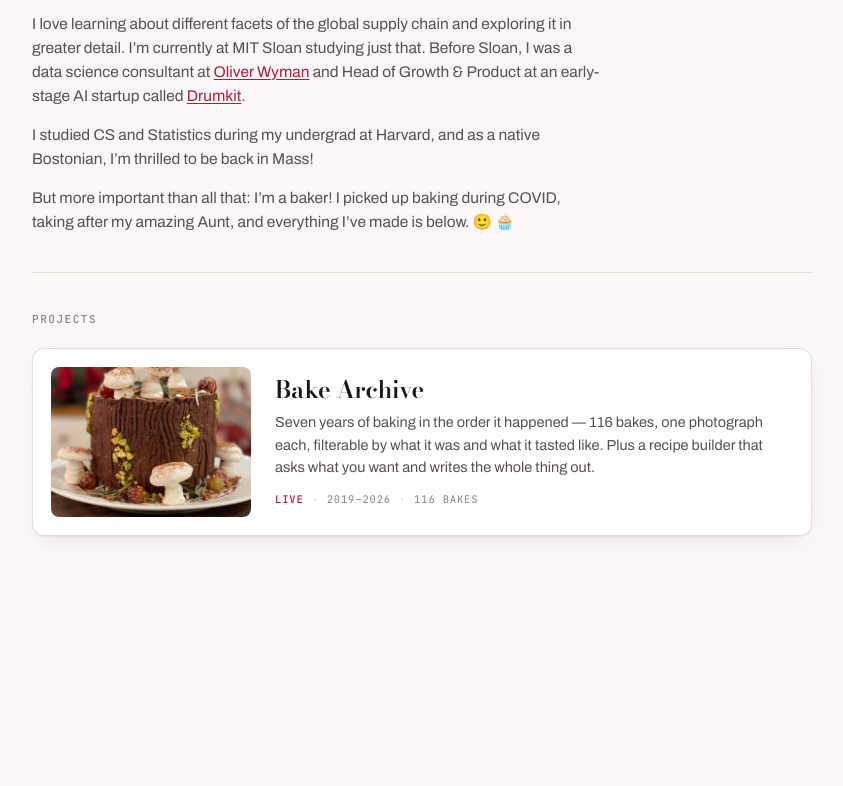
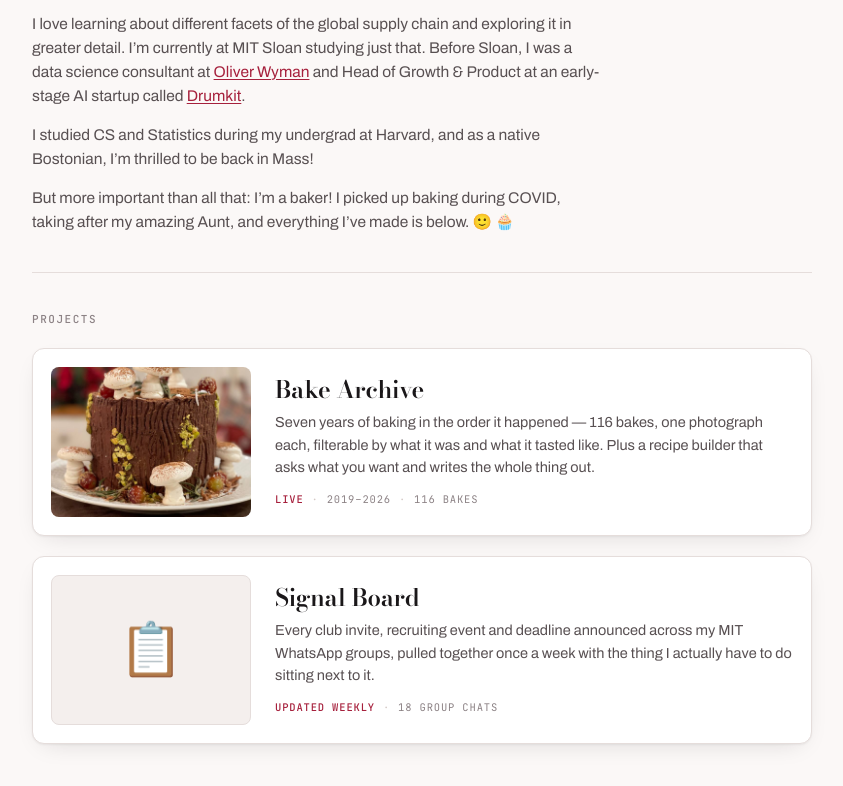
Before and after one commit to akshitharamachandran/akshitharamachandran.github.io, a plain HTML site: page index.html in a window 1280 px wide. Shown: the part 416-1202 px from the top of the page, without its empty margins (218-1061 px from the left). Before the commit the page ends 1042 px from the top, so only its background shows below. Drawn offline with nearby package versions, Linux system fonts and the light colour scheme.

Commit message:
Landing page: add the Signal Board
Co-Authored-By: Claude Opus 5 <noreply@anthropic.com>

```diff
--- a/index.html
+++ b/index.html
@@ -95,6 +95,9 @@ h2{
 .card:hover{box-shadow:var(--shadow-lift); transform:translateY(-2px); border-color:var(--line-2)}
 .card figure{margin:0; aspect-ratio:4/3; overflow:hidden; border-radius:8px; background:var(--surface-2)}
 .card img{width:100%; height:100%; object-fit:cover; display:block}
+/* cards without a photograph get a glyph on the tinted panel instead */
+.card figure.glyph{display:grid; place-items:center; border:1px solid var(--line)}
+.card figure.glyph span{font-size:52px; line-height:1; filter:saturate(.85)}
 .card h3{
   font-family:var(--display); font-weight:600; font-size:24px; line-height:1.1;
   letter-spacing:-.01em; margin:0;
@@ -150,6 +153,16 @@ h2{
           </div>
         </a>
       </li>
+      <li>
+        <a class="card" href="/signal/">
+          <figure class="glyph" aria-hidden="true"><span>&#128203;</span></figure>
+          <div>
+            <h3>Signal Board</h3>
+            <p>Every club invite, recruiting event and deadline announced across my MIT WhatsApp groups, pulled together once a week with the thing I actually have to do sitting next to it.</p>
+            <p class="meta"><b>Updated weekly</b><s>&middot;</s>18 group chats</p>
+          </div>
+        </a>
+      </li>
     </ul>
   </section>
 
```
